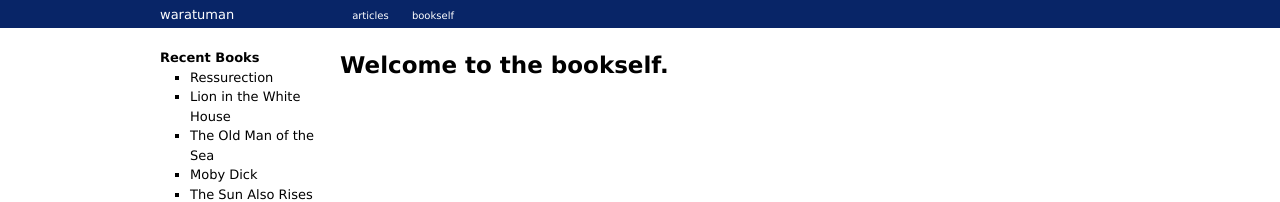
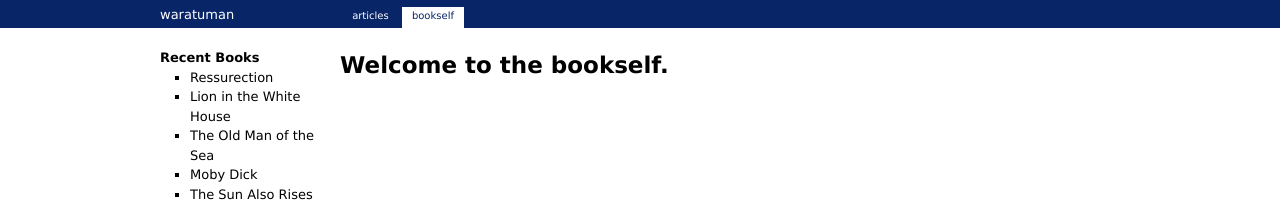
Before and after one commit to waratuman/waratuman.github.com, a Jekyll site: the page built from bookself.html, in a window 1280 px wide. Shown: the top 202 px of the page. Built offline with Jekyll 4.4.1, drawn with Linux system fonts in a browser that asks for light colours.

Commit message:
highlighted the bookself tab

```diff
--- a/_layouts/bookself.html
+++ b/_layouts/bookself.html
@@ -14,7 +14,7 @@
         <h1><a href="/">{{ site.title }}</a></h1>
         <ul id='left-header-links'>
           <li><a href="/articles.html">articles</a></li>
-          <li><a href="/bookself.html">bookself</a></li>
+          <li><a href="/bookself.html" class='active'>bookself</a></li>
         </ul>
         <!-- %ul#header-links -->
         <!-- %li -->
```
